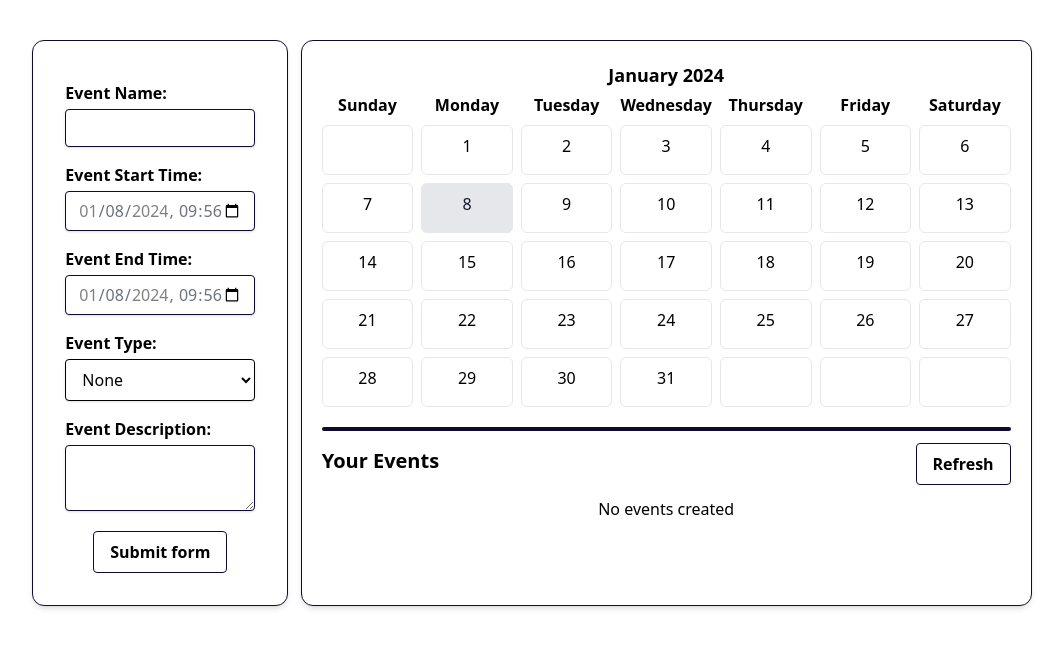
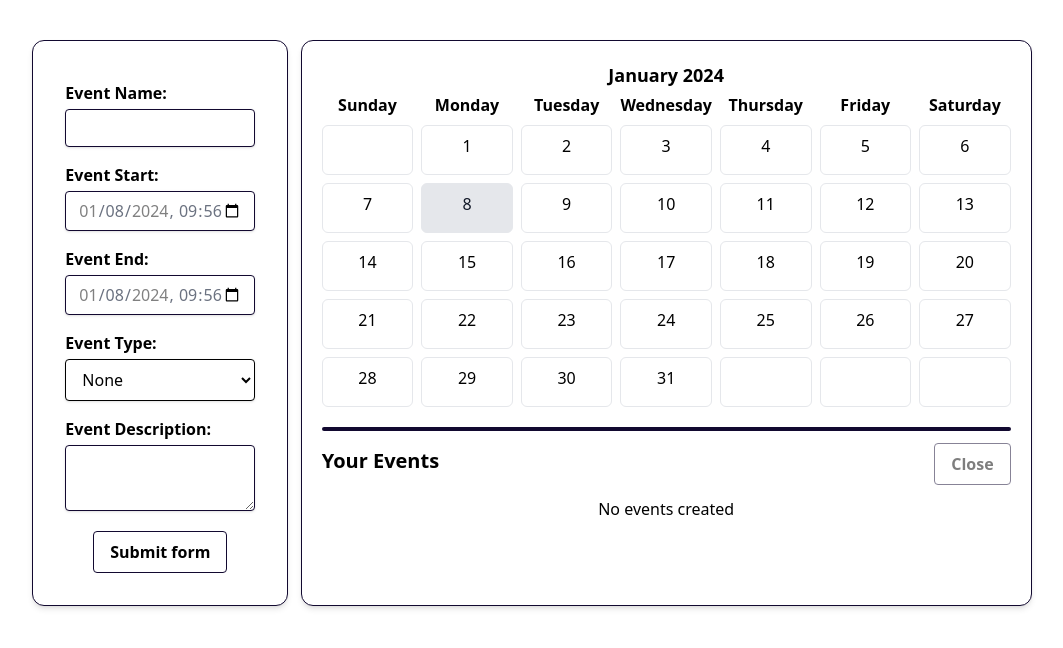
Before and after one commit to neoladsouza/event-calendar-control, a React (Create React App) app in the folder client/: page / in a window 1280 px wide. Shown: the top 648 px of the page, without its empty margins (108-1171 px from the left). Built offline with nearby package versions, Linux system fonts and the light colour scheme.

Commit message:
editing and saving events, updating calendar

```diff
--- a/client/src/App.js
+++ b/client/src/App.js
@@ -4,7 +4,7 @@ import { v4 as uuidv4 } from 'uuid';
 import { eachDayOfInterval, endOfMonth, format, getDay, isToday, startOfMonth } from 'date-fns';
 import clsx from 'clsx';
 
-// CURRENT GOAL -> when day is clicked, show that day's events in "Your Events"
+// CURRENT GOAL -> when an event is clicked from the showcase, populate form fields with event info -> allow user to edit and update event
 // LET EVENTS ONLY BE ONE DAY
 class CustomDate extends Date {
   toISOStringWithOffset() {
@@ -42,23 +42,25 @@ export default function FormApp() {
   const [eventType, setEventType] = useState(possibleEventTypes[0]);
   const [eventDesc, setEventDesc] = useState('');
   const [allEvents, setAllEvents] = useState([]);
+  const [currentEventID, setCurrentEventID] = useState('');
+
+
+  const [selectedDay, setSelectedDay] = useState(null);
+  const [eventsForSelectedDay, setEventsForSelectedDay] = useState([]);
 
   // const [eventListProp, setListProp] = useState(allEvents);
   // const [isDayClicked, setDayClicked] = useState(false);
   // const [isPosted, setIsPosted] = useState(false);
 
-  /* useEffect(() => {
-    if (isDayClicked === false) {
-      console.log("isDayClicked: false");
-    } else {
-      console.log("isDayClicked: true");
-    }
-  }, [isDayClicked]); */
-
   function handleSubmit(e) {
     e.preventDefault(); // prevent webpage reloading
+    let newEvent;
 
-    const newEvent = {
+    // checking if event exists in array
+    const noEventMatchesCurrentID = allEvents.every((event) => (event.id !== currentEventID))
+    if (noEventMatchesCurrentID) { // create a new event if no events in the array match the current ID
+      console.log("creating a new event...");
+      newEvent = {
         name: eventName,
         start: eventStart, // CustomDate object
         end: eventEnd, // CustomDate object
@@ -70,15 +72,51 @@ export default function FormApp() {
         description: eventDesc,
         id: eventName + uuidv4() // generate unique id for each event
       }
+      setAllEvents([...allEvents, newEvent]); // state updates are Asynchronous - need to place reliant code in useEffect
+    } else { // if event does exist, reassign values of that specific event object
+      console.log("reassigning an existing event...");
+      allEvents.some((event) => {
+        if (event.id === currentEventID) {
+          event.name = eventName;
+          event.start = eventStart;
+          event.end = eventEnd;
+          event.startDate = eventStart.toLocaleDateString().split(',')[0];
+          event.endDate = eventEnd.toLocaleDateString().split(',')[0];
+          event.startTime = eventStart.getTimeToString();
+          event.endTime = eventEnd.getTimeToString();
+          event.type = eventType;
+          event.description = eventDesc;
+          setAllEvents([...allEvents]);
+          return true;
+        } else {
+          return false;
+        }
+      });
+    }
+  }
 
-    // state updates are Asynchronous - need to place reliant code in useEffect
-    setAllEvents([...allEvents, newEvent]);
+  function handleEditClick(eventObject) {
+    // populate form fields with event info
+    setEventName(eventObject.name);
+    setStart(eventObject.start);
+    setEnd(eventObject.end);
+    setEventType(eventObject.type);
+    setEventDesc(eventObject.description);
+    setCurrentEventID(eventObject.id);
+    console.log(eventObject.name + " is clicked");
+    // when user submits form -> that specific event should be changed (use ID)
+  }
+
+  function handleSaveClick() {
+    console.log("save");
+    setCurrentEventID('');
   }
 
   // useEffects for handling POST and GET requests -> putting on hold to implement calendar
   useEffect(() => {
     // code that relies on the updated state
-    console.log(allEvents);
+    setEventsForSelectedDay(allEvents);
+    setSelectedDay(null);
     /*
     // function definition
       try {
@@ -182,20 +220,20 @@ export default function FormApp() {
                 className="mx-auto shadow appearance-none border rounded w-full py-2 px-3 text-gray-500 leading-tight border-blue focus:border-black" />
             </div>
             <div className="mt-4">
-              <label htmlFor="eventStart" className="block text-left text-m font-bold mb-1">Event Start Time:</label>
+              <label htmlFor="eventStart" className="block text-left text-m font-bold mb-1">Event Start:</label>
               <input id="eventStart" type="datetime-local" name="eventStart" min="2024-01-01T00:00" max="2024-01-31T23:59" value={eventStart.toISOStringWithOffset().slice(0, 16)} onChange={handleStartChange} required
-                className="mx-auto shadow appearance-none border rounded w-full py-2 px-3 text-gray-500 leading-tight border-blue focus:border-black" />
+                className="mx-auto shadow appearance-none border rounded w-full py-2 px-3 text-gray-500 leading-tight border-blue focus:border-black hover:cursor-pointer" />
             </div>
             <div className="mt-4">
-              <label htmlFor="eventEnd" className="block text-left text-m font-bold mb-1">Event End Time:</label>
+              <label htmlFor="eventEnd" className="block text-left text-m font-bold mb-1">Event End:</label>
               <input id="eventEnd" type="datetime-local" name="eventEnd" min="2024-01-01T00:00" max="2024-01-31T23:59" value={eventEnd.toISOStringWithOffset().slice(0, 16)} onChange={handleEndChange} required
-                className="mx-auto shadow appearance-none border rounded w-full py-2 px-3 text-gray-500 leading-tight border-blue focus:border-black" />
+                className="mx-auto shadow appearance-none border rounded w-full py-2 px-3 text-gray-500 leading-tight border-blue focus:border-black hover:cursor-pointer" />
             </div>
             <div className="mt-4">
               <label htmlFor="selectedEventType" className="block text-left text-m font-bold mb-1">Event Type:</label>
               <select id="selectedEventType" name="selectedEventType" value={eventType} onChange={handleTypeChange} required
-                className="mx-auto w-full bg-white border border-black px-3 py-2 rounded shadow leading-tight focus:border-black">
-                <Options categories={possibleEventTypes} />
+                className="mx-auto w-full bg-white border border-black px-3 py-2 rounded shadow leading-tight focus:border-black hover:cursor-pointer">
+                <Options categories={possibleEventTypes}/>
               </select>
             </div>
             <div className="mt-4">
@@ -204,7 +242,7 @@ export default function FormApp() {
             </div>
             <button type="submit" className="mt-5 bg-transparent hover:bg-gray-200 font-semibold py-2 px-4 border border-blue hover:border-transparent rounded text-center">Submit form</button>
         </form>
-        <NewCalendar events={allEvents} />
+        <NewCalendar events={allEvents} handleEditClick={handleEditClick} handleSaveClick={handleSaveClick} selectedDay={selectedDay} setSelectedDay={setSelectedDay} eventsForSelectedDay={eventsForSelectedDay} setEventsForSelectedDay={setEventsForSelectedDay}/>
       </main>
     </div>
   );
@@ -222,12 +260,10 @@ function Options({ categories }) {
   );
 }
 
-function NewCalendar({ events }) {
+function NewCalendar({ events, handleEditClick, handleSaveClick, selectedDay, setSelectedDay, eventsForSelectedDay, setEventsForSelectedDay}) {
   const currentDate = new CustomDate();
   const firstDayOfMonth = startOfMonth(currentDate);
   const lastDayOfMonth = endOfMonth(currentDate);
-  const [selectedDay, setSelectedDay] = useState(null);
-  const [eventsForSelectedDay, setEventsForSelectedDay] = useState([]);
 
   // makes an array of the dates in between the specified start and end dates
   const daysInMonth = eachDayOfInterval({
@@ -300,7 +336,7 @@ function NewCalendar({ events }) {
         }
       </div>
       <hr className="w-full h-1 mt-5 bg-blue border-0 rounded" />
-      <EventShowcase listOfEvents={eventsForSelectedDay} selectedDay={selectedDay} onClose={handleCloseClick} />
+      <EventShowcase listOfEvents={eventsForSelectedDay} selectedDay={selectedDay} onClose={handleCloseClick} handleEditClick={handleEditClick} handleSaveClick={handleSaveClick} />
     </div>
   );
 }
@@ -312,7 +348,7 @@ function Day({ index, day, dateKey, todaysEvents, selectedDay, onDayClick }) {
   }
 
   return (
-    <div key={index + day + dateKey} onClick={handleClick} className={clsx("border rounded-md p-2 text-center", { "bg-gray-200 text-gray-900": isToday(day), "border-blue border-2": day.toLocaleDateString() === selectedDay })}>
+    <div key={index + day + dateKey} onClick={handleClick} className={clsx("border rounded-md p-2 text-center hover:cursor-pointer", { "bg-gray-200 text-gray-900": isToday(day), "border-blue border-2": day.toLocaleDateString() === selectedDay })}>
       <p className="mb-2">{format(day, "d")}</p>
       {todaysEvents.map((event) => {
         return (
@@ -327,31 +363,26 @@ function Day({ index, day, dateKey, todaysEvents, selectedDay, onDayClick }) {
   )
 }
 
-function EventShowcase({ selectedDay, listOfEvents, onClose, handleEventClick }) {
+function EventShowcase({ selectedDay, listOfEvents, onClose, handleEditClick, handleSaveClick }) {
   const list = Array.from(listOfEvents);
 
-  let buttonTitle;
-  if (selectedDay === null) {
-    buttonTitle = "Refresh";
-  } else {
-    buttonTitle = "Close";
-  }
   return (
     <>
       <div className="w-full h-auto m-0 flex flex-row justify-between">
         {
           (selectedDay === null) ? (<h3 className="font-bold w-auto text-xl my-4 text-center">Your Events</h3>) : (<h3 className="font-bold w-auto text-xl my-4 text-center">Your Events for {selectedDay}</h3>)
         }
-        <button onClick={onClose} className="my-3 h-auto w-auto bg-transparent text-center hover:bg-gray-200 -700 font-semibold py-2 px-4 border border-blue hover:border-transparent rounded">
-          {buttonTitle}
-        </button>
+        {
+          (selectedDay === null) ? (<button onClick={onClose} className="cursor-not-allowed opacity-50 my-3 h-auto w-auto bg-transparent text-center font-semibold py-2 px-4 border border-blue rounded">Close</button>)
+          : <button onClick={onClose} className="my-3 h-auto w-auto bg-transparent text-center hover:bg-gray-200 -700 font-semibold py-2 px-4 border border-blue hover:border-transparent rounded">Close</button>
+        }
       </div>
       <div className="flex flex-row flex-wrap justify-evenly">
         {
           list.length === 0 ?
             (<p>No events created</p>) :
             (list.map(event => (
-              <Event key={event.id} eventObject={event} handleEventClick={handleEventClick}/>
+              <Event key={event.id} eventObject={event} handleEditClick={handleEditClick} handleSaveClick={handleSaveClick}/>
             ))
             )
         }
@@ -369,13 +400,21 @@ function EventShowcase({ selectedDay, listOfEvents, onClose, handleEventClick })
   } */
 }
 
-function Event({ eventObject, handleEventClick }) {
-  function handleClick() {
-    handleEventClick();
+function Event({ eventObject, handleEditClick, handleSaveClick }) {
+  function handleEdit() {
+    handleEditClick(eventObject);
+  }
+
+  function handleSave() {
+    handleSaveClick();
   }
 
   return (
-    <div className="block border bg-gray-200 my-5 mx-5" onClick={handleClick}>
+    <div className="block border bg-gray-200 my-5 mx-5">
+      <div className="flex flex-row justify-between px-2">
+        <button onClick={handleEdit} className="mt-3 h-auto w-auto bg-transparent text-center hover:bg-white -700 font-semibold py-2 px-4 border border-blue hover:border-transparent rounded">Edit</button>
+        <button onClick={handleSave}className="mt-3 h-auto w-auto bg-transparent text-center hover:bg-white -700 font-semibold py-2 px-4 border border-blue hover:border-transparent rounded">Save</button>
+      </div>
       <ul key={eventObject.id} className="list-disc list-inside p-5">
         <li>Name: {eventObject.name}</li>
         {
```
Lines whose indentation alone changed are shown as unchanged.
